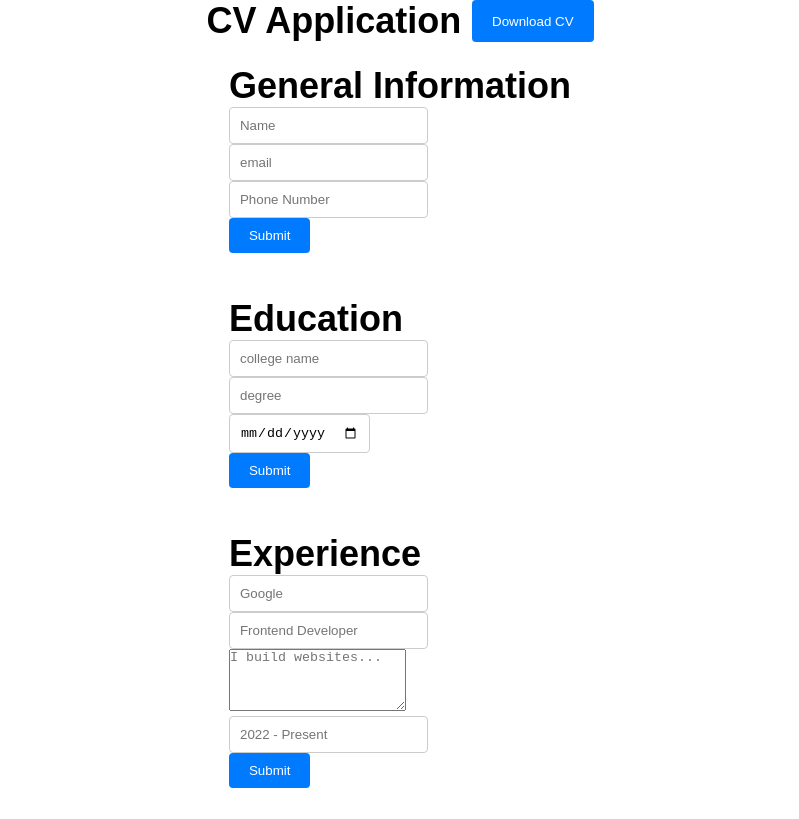
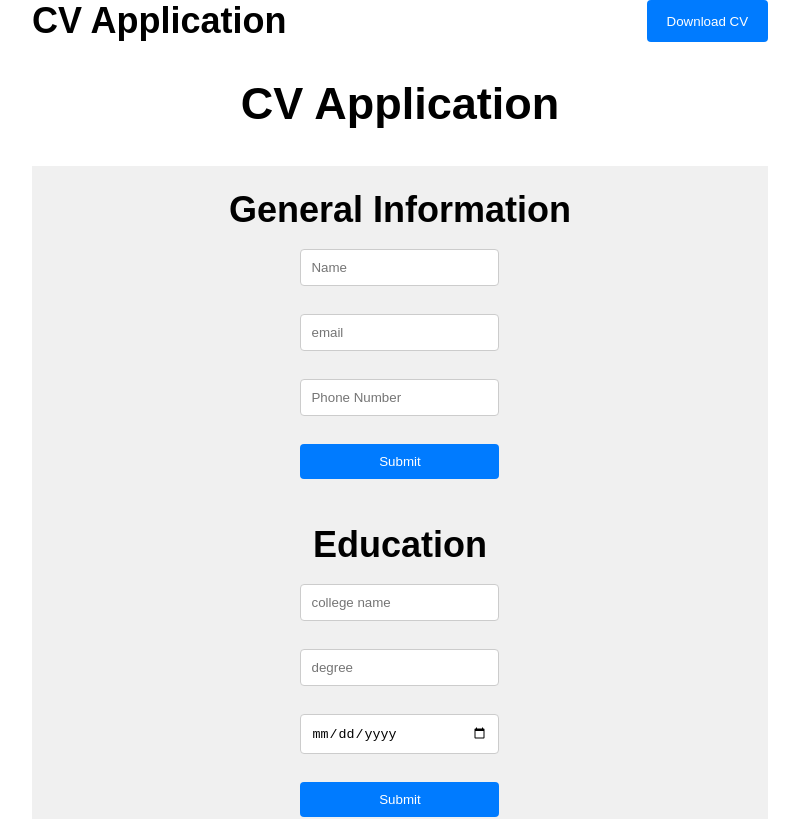
Before and after one commit to Fakecloak/CV-Application, a React (Vite) app in the folder my-first-react-app/: page / in a window 1280 px wide. Shown: the top 819 px of the page, without its empty margins (240-1039 px from the left). Built offline with nearby package versions, Linux system fonts and the light colour scheme.

Commit message:
Add section title styling and adjust layout in CSS for improved presentation

```diff
--- a/my-first-react-app/src/App.jsx
+++ b/my-first-react-app/src/App.jsx
@@ -9,6 +9,7 @@ function App() {
   return (
     <div className="app">
       <Navbar />
+      <h1 className="section-title">CV Application</h1>
       <GeneralInfo />
       <Educational />
       <Experience />
--- a/my-first-react-app/src/style.css
+++ b/my-first-react-app/src/style.css
@@ -13,15 +13,21 @@ body{
    display: flex;
   flex-direction: column;
   align-items: center;
-  max-width: 75rem;
-  margin: 0 auto;
+
 }
 
 .navbar{
   display: flex;
   justify-content: space-between;
+  gap:20rem;
+
 }
 
+.section-title {
+    margin-top: 2rem;
+    margin-bottom: 2rem;
+    text-align: center;
+}
 h1 {
     font-size: 2.5rem;
 }
@@ -31,16 +37,17 @@ h2 {
 }
 
 .section {
-    padding: 1.25rem;
-}
-
-.section + .section {
   display: flex;
   flex-direction: column;
   justify-content: center;
   align-items: center;
   background-color: #f0f0f0;
+  padding: 1.25rem;
+  gap:1rem;
+  max-width: 75rem;
+  margin: 0 auto;
 }
+
 
 input {
   padding: 10px;
@@ -56,3 +63,9 @@ button {
   border-radius: 4px;
   cursor: pointer;
 }
+
+form {
+  display: flex;
+  flex-direction: column;
+  gap: 0.2rem;
+}
```
